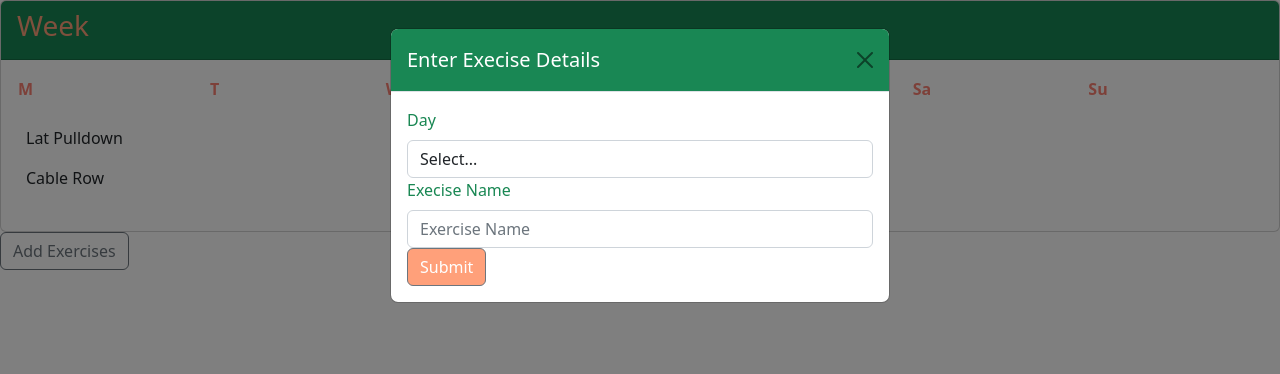
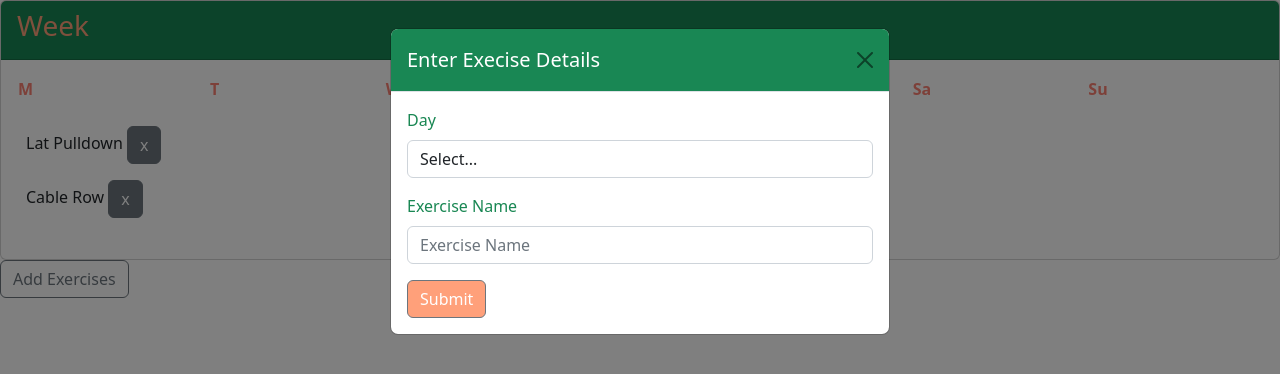
Before and after one commit to delanaeini/ExercisePlanner, a React (Create React App) app: page / in a window 1280 px wide. Both pictures are taken after a click on the button "Add Exercises". Shown: the top 374 px of the page. Built offline with nearby package versions, Linux system fonts and the light colour scheme.

Commit message:
Add Exercise Working

```diff
--- a/src/App.js
+++ b/src/App.js
@@ -1,71 +1,30 @@
 
-import { useState } from 'react';
 import WeekView from './features/WeekView';
 import './App.css';
-import EditExercise from './features/EditExercise';
+import AddExercise from './features/AddExercise';
+import { useState } from 'react';
+import { TEST_EXERCISE_DATA } from './TEST_EXERCISE_DATA';
 
 
 function App() {
+
+  const [exercise, setExercise] = useState(TEST_EXERCISE_DATA);
+
+  const deleteExercise = (id) => {
+    setExercise(exercise.filter(exercise => exercise.id !== id))
+  }
+
+  const addExercise = (newExercise) => {
+    setExercise(exercise.concat(newExercise))
+  }
+
   return(
     <>
-      <WeekView/>
-      <EditExercise />
+      <WeekView deleteExercise={deleteExercise} exercise={exercise}/>
+      <AddExercise addExercise={addExercise}/>
     </>
   )
 }
 
+
 export default App;
-// function ExerciseList() {
-//   const [exerciseList, setExerciseList ]= useState([
-//     {
-//       id: 0,
-//       name: "Lat Pulldown",
-//       sets: 3,
-//       reps: 15,
-//       weekday: "Monday"
-//     },
-//     {
-//       id: 1,
-//       name: "Cable Row",
-//       sets: 3,
-//       reps: 15,
-//       weekday: "Monday"
-//     },
-//     {
-//       id: 2,
-//       name: "Leg Press",
-//       sets: 3,
-//       reps: 15,
-//       weekday: "Wednesday"
-//     },
-//     {
-//       id: 3,
-//       name: "Leg Curl",
-//       sets: 3,
-//       reps: 12
-//     },
-//     {
-//       id: 4,
-//       name: "Front Raise",
-//       sets: 3,
-//       reps: 12
-//     }
-//   ]);
-
-//   const deleteExercise = (id) => {
-//     setExerciseList(exerciseList.filter(exercise => exercise.id !== id))
-//   }
-
-//   return (
-//     <div>
-//       < WeekView />
-//       {exerciseList.map(exercise => (
-//         <div key={exercise.id}>
-//           {`${exercise.name}: ${exercise.sets} x ${exercise.reps}`}
-//           <button onClick={() => deleteExercise(exercise.id)}>Delete</button>
-//         </div>))}
-//     </div>
-//   );
-// }
-
-// export default ExerciseList;
--- /dev/null
+++ b/src/TEST_EXERCISE_DATA.js
@@ -0,0 +1,29 @@
+export const TEST_EXERCISE_DATA = [
+    {
+    id: 0,
+    name: "Lat Pulldown",
+    sets: 3,
+    reps: 15,
+    exerciseday: "M"
+    },
+    {
+    id: 1,
+    name: "Cable Row",
+    sets: 3,
+    reps: 15,
+    exerciseday: "M"
+    },
+    {
+    id: 2,
+    name: "Leg Press",
+    sets: 3,
+    reps: 15,
+    exerciseday: "W"
+    },
+    {
+    id: 3,
+    name: "Leg Curl",
+    sets: 3,
+    reps: 12,
+    exerciseday: "W"
+    }];
--- /dev/null
+++ b/src/features/AddExercise.js
@@ -0,0 +1,74 @@
+import { useState } from 'react';
+import { Button, Modal, ModalHeader, ModalBody, FormGroup, Label } from 'reactstrap';
+import { Formik, Field, Form, ErrorMessage } from 'formik';
+
+const AddExercise = ({addExercise}) => {
+    const [modalOpen, setModalOpen] = useState(false);
+
+    const handleSubmit = (values) => {
+        const newExercise = {
+            exerciseday : values.exerciseday,
+            name : values.name
+        };
+        console.log('New Exercise:', newExercise);
+        setModalOpen(false);
+        addExercise(newExercise);
+    }
+    return(
+        <>
+            <Button outline onClick={() => setModalOpen(true)}>
+                <i className='fa fa-pencil fa-lg' /> Add Exercises
+            </Button>
+            <Modal isOpen={modalOpen}>
+                <ModalHeader className='bg-success text-white' toggle={() => setModalOpen(false)}>
+                    Enter Execise Details
+                </ModalHeader>
+                <ModalBody>
+                    <Formik initialValues={{
+                        exerciseday: undefined,
+                        name: ''
+                    }}
+                    onSubmit={handleSubmit}
+                    >
+                        <Form>
+                            <FormGroup>
+                                <Label htmlFor='exerciseday'>
+                                    Day
+                                </Label>
+                                <Field
+                                    name='exerciseday'
+                                    as='select'
+                                    className='form-control'
+                                >
+                                    <option>Select...</option>
+                                    <option>M</option>
+                                    <option>T</option>
+                                    <option>W</option>
+                                    <option>Th</option>
+                                    <option>F</option>
+                                    <option>Sa</option>
+                                    <option>Su</option>
+                                </Field>
+                            </FormGroup>
+                            <FormGroup>
+                                <Label htmlFor='name'>
+                                    Exercise Name
+                                </Label>
+                                <Field
+                                    name='name'
+                                    placeholder='Exercise Name'
+                                    className='form-control'
+                                />
+                            </FormGroup>
+                            <Button type='submit'>
+                                Submit
+                            </Button>
+                        </Form>
+                    </Formik>
+                </ModalBody>
+            </Modal>
+        </>
+    );
+};
+
+export default AddExercise;
--- a/src/features/EditExercise.js
+++ /dev/null
@@ -1,58 +0,0 @@
-import { useState } from 'react';
-import { Button, Modal, ModalHeader, ModalBody, FormGroup, Label } from 'reactstrap';
-import { Formik, Field, Form, ErrorMessage } from 'formik';
-
-const EditExercise = () => {
-    const [modalOpen, setModalOpen] = useState(false);
-
-    return(
-        <>
-            <Button outline onClick={() => setModalOpen(true)}>
-                <i className='fa fa-pencil fa-lg' /> Add Exercises
-            </Button>
-            <Modal isOpen={modalOpen}>
-                <ModalHeader className='bg-success text-white' toggle={() => setModalOpen(false)}>
-                    Enter Execise Details
-                </ModalHeader>
-                <ModalBody>
-                    <Formik initialValues={{
-                        day: undefined
-                    }}>
-                        <Form>
-                            <Label htmlFor='day'>
-                                Day
-                            </Label>
-                            <Field
-                                name='day'
-                                as='select'
-                                className='form-control'
-                            >
-                                <option>Select...</option>
-                                <option>M</option>
-                                <option>T</option>
-                                <option>W</option>
-                                <option>Th</option>
-                                <option>F</option>
-                                <option>Sa</option>
-                                <option>Su</option>
-                            </Field>
-                            <Label htmlFor='name'>
-                                Execise Name
-                            </Label>
-                            <Field
-                                name='name'
-                                placeholder='Exercise Name'
-                                className='form-control'
-                            />
-                            <Button type='submit'>
-                                Submit
-                            </Button>
-                        </Form>
-                    </Formik>
-                </ModalBody>
-            </Modal>
-        </>
-    );
-};
-
-export default EditExercise;
--- a/src/features/WeekView.js
+++ b/src/features/WeekView.js
@@ -1,38 +1,11 @@
-import { Table, Card, CardHeader ,CardBody} from 'reactstrap';
+import { Table, Card, CardHeader, CardBody, Button } from 'reactstrap';
+import { TEST_EXERCISE_DATA } from '../TEST_EXERCISE_DATA';
+import { useState } from 'react';
 
-const WeekView = () => {
+const WeekView = ({deleteExercise, exercise}) => {
    const week = [
     "M", "T", "W", "Th", "F", "Sa", "Su"];
 
-    const workouts = [
-        {
-        id: 0,
-        name: "Lat Pulldown",
-        sets: 3,
-        reps: 15,
-        workoutday: "M"
-        },
-        {
-        id: 1,
-        name: "Cable Row",
-        sets: 3,
-        reps: 15,
-        workoutday: "M"
-        },
-        {
-        id: 2,
-        name: "Leg Press",
-        sets: 3,
-        reps: 15,
-        workoutday: "W"
-        },
-        {
-        id: 3,
-        name: "Leg Curl",
-        sets: 3,
-        reps: 12,
-        workoutday: "W"
-        }];
 
    return (
         <Card>
@@ -40,29 +13,6 @@ const WeekView = () => {
                 <h3>Week</h3>
             </CardHeader>
             <CardBody>
-                {/* <Table>
-                    <tr>{week.map((dayofweek) => {
-                        return(
-                            <>
-                            <th>{dayofweek}</th>
-                    <tr>
-                        <td>
-                            {workouts.filter((workout) => {
-                                return(
-                                    workout.workoutday === dayofweek
-                                );
-                            }).map((workout) => {
-                                return(
-                                    <>{workout.name}</>
-                                );
-                                    })}
-                        </td>
-                    </tr>
-                            </>
-                        );
-                    })}
-                    </tr>
-                </Table> */}
                 <Table>
                     <tr>{week.map((dayofweek) => <th>{dayofweek}</th>)}
                     </tr>
@@ -70,13 +20,14 @@ const WeekView = () => {
                         {week.map((dayofweek) => {
                             return(
                             <td>
-                                {workouts.filter((workout) => {
+                                {exercise.filter((exercise) => {
                                     return(
-                                        workout.workoutday === dayofweek
+                                        exercise.exerciseday === dayofweek
                                     );
-                                }).map((workout) => {
+                                }).map((exercise) => {
                                     return(
-                                        <div>{workout.name}</div>
+                                        <div>{exercise.name} <Button onClick={() => deleteExercise(exercise.id)}>x</Button>
+                                    </div>
                                     );
                                 })}
                             </td>
```
